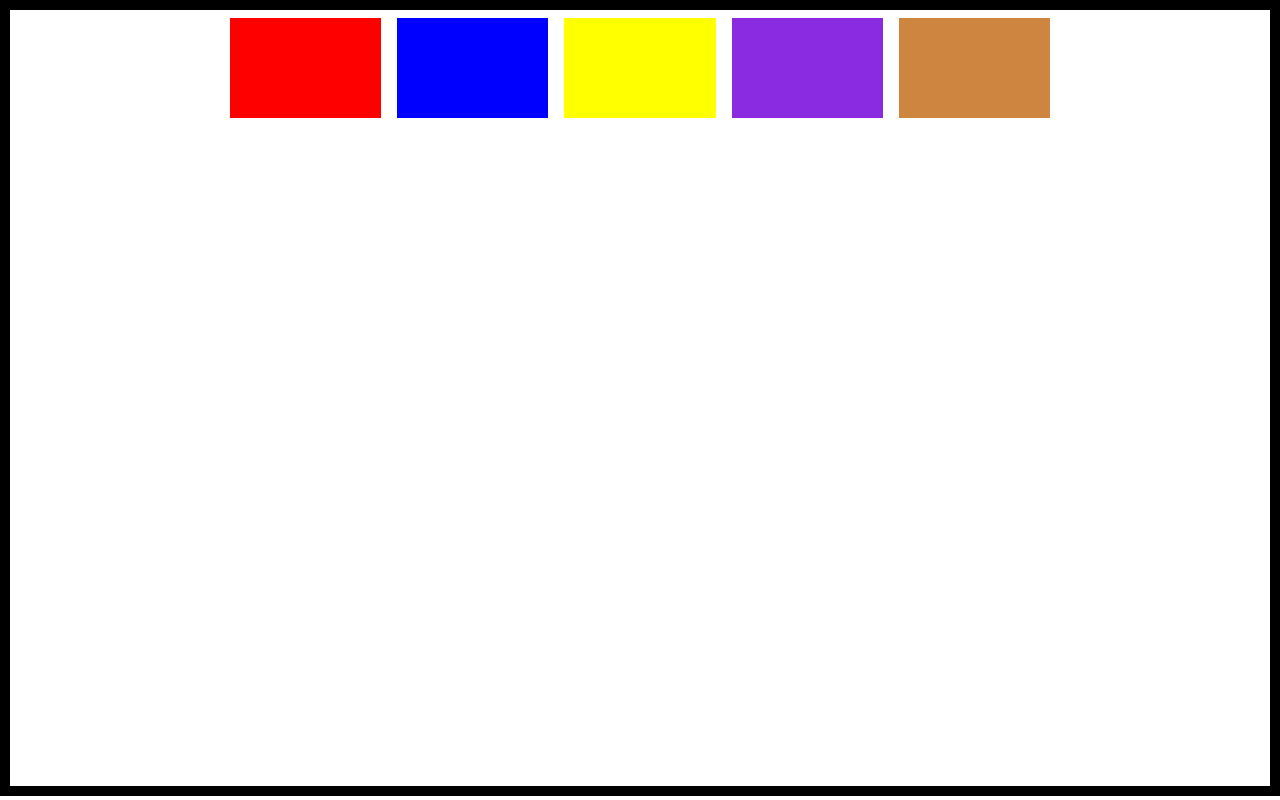
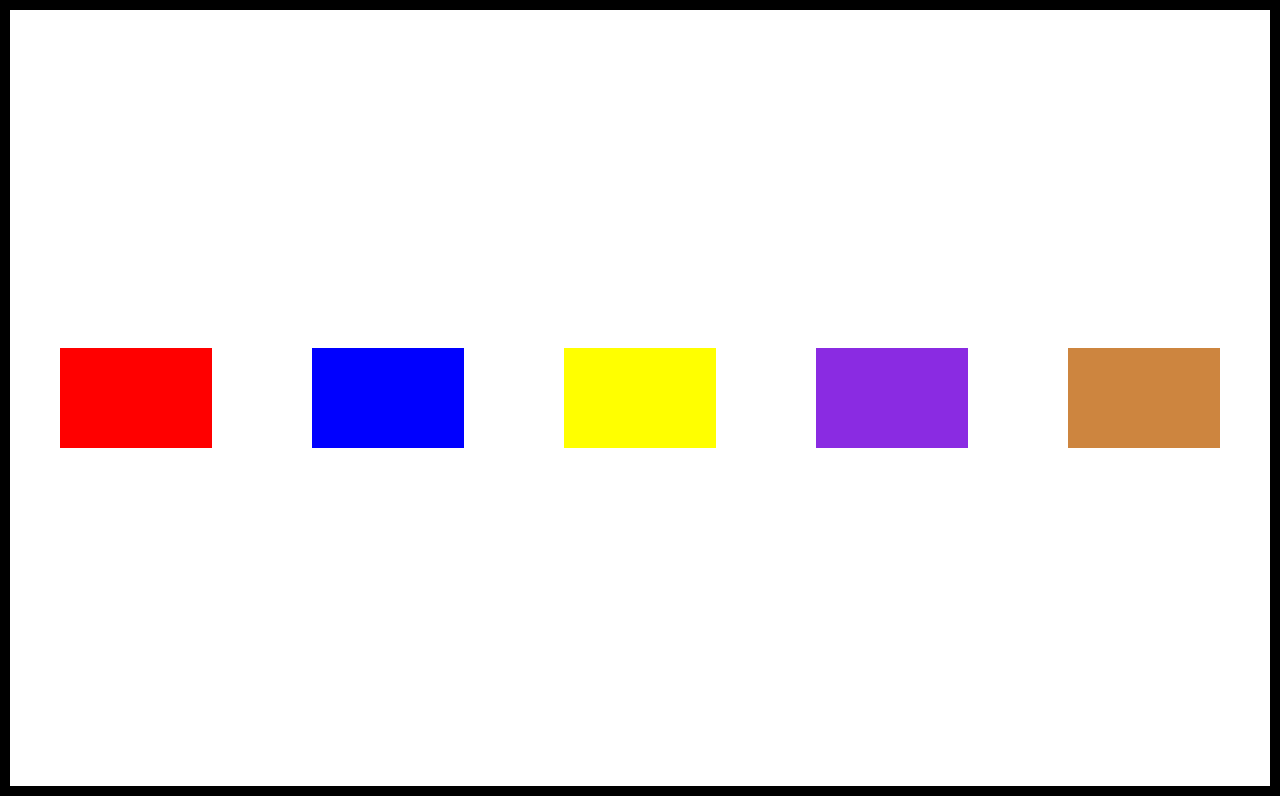
Before and after one commit to SaifAmjad/CSS-Flexbox, a website: page index.html in a window 1280 px wide. Drawn offline with Linux system fonts and the light colour scheme.

Commit message:
Used justify-content and align items

```diff
--- a/style.css
+++ b/style.css
@@ -30,11 +30,14 @@
     flex-flow: column wrap;
 } */
 
+/* Justify-content and Align items */
+
 .container{
     border: 10px solid black;
     height: 97vh;
     display: flex;
-    justify-content: center;
+    justify-content: space-around;
+    align-items: center;
 }
 
 .box1{
```
